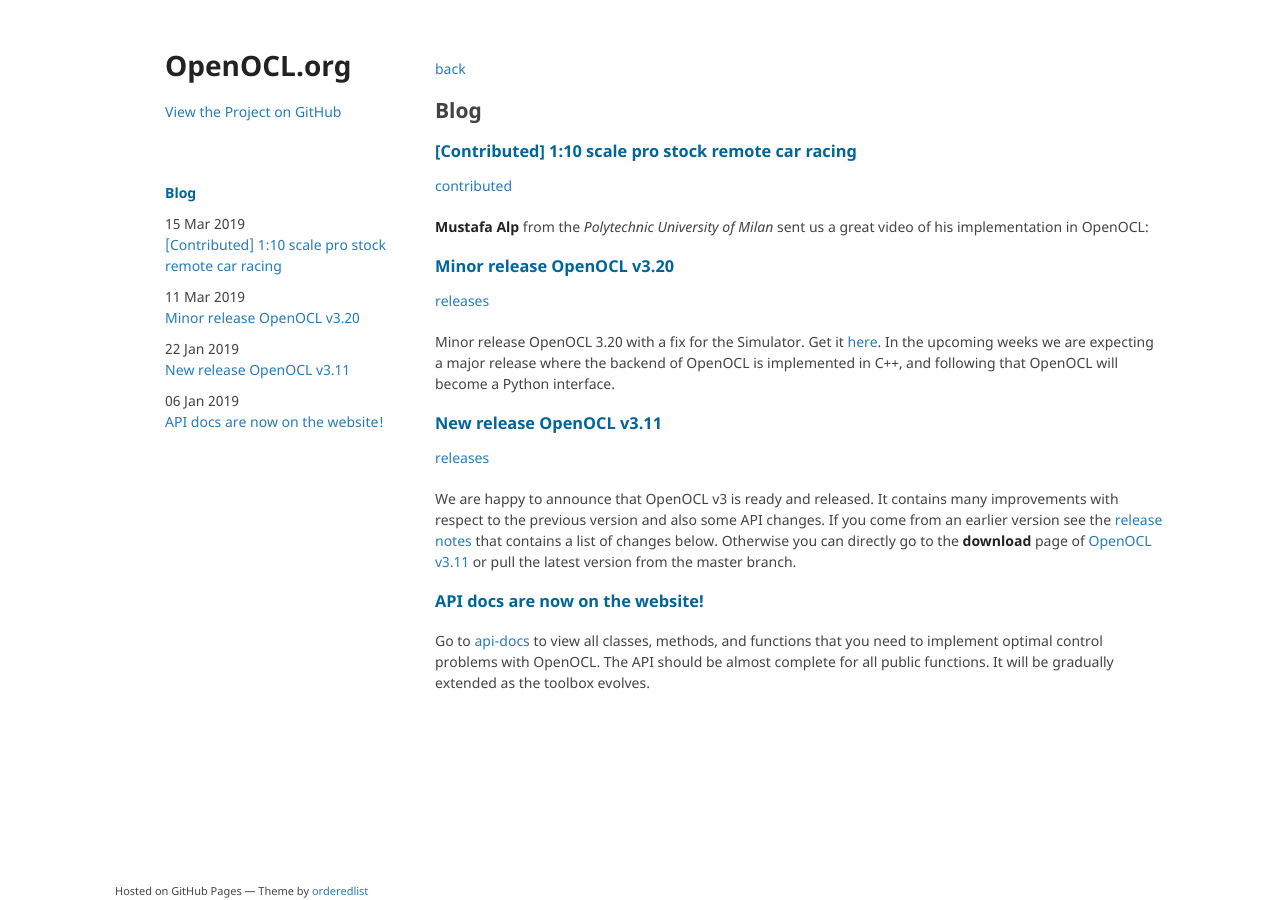
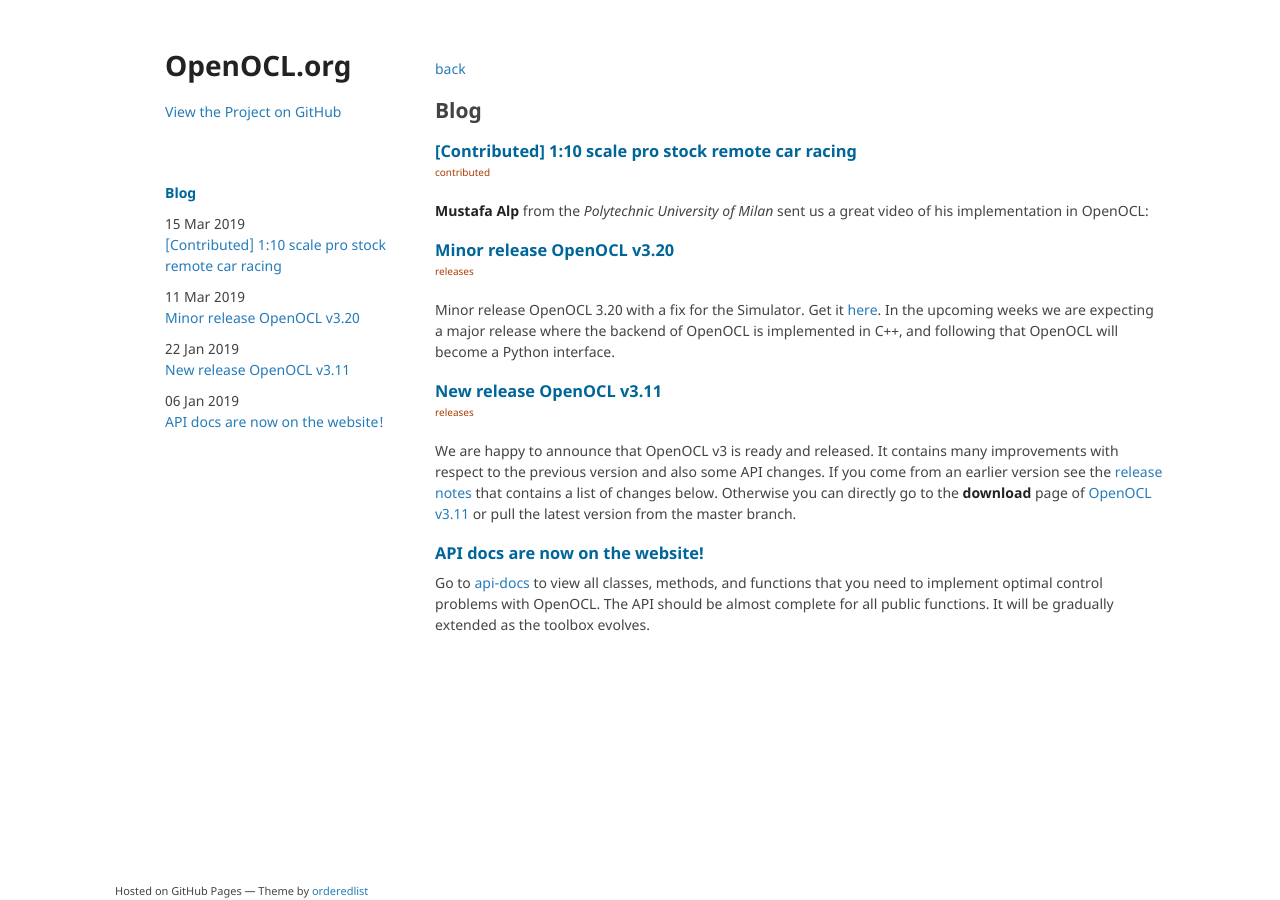
Before and after one commit to OpenOCL/openocl.github.io, a Jekyll site: the page built from blog.md, in a window 1280 px wide. Built offline with Jekyll 4.4.1, drawn with Linux system fonts in a browser that asks for light colours.

Commit message:
Update jekyll-theme-minimal.scss

```diff
--- a/_sass/jekyll-theme-minimal.scss
+++ b/_sass/jekyll-theme-minimal.scss
@@ -31,6 +31,14 @@
   top: 20px;
   right: 20px;
   padding: 5px 10px;
+}
+
+p.tags {
+  font-size: x-small;
+  margin-top: -10px;
+}
+p.tags a {
+  color: #ab3b04;
 }
 
 h1, h2, h3 {
```
